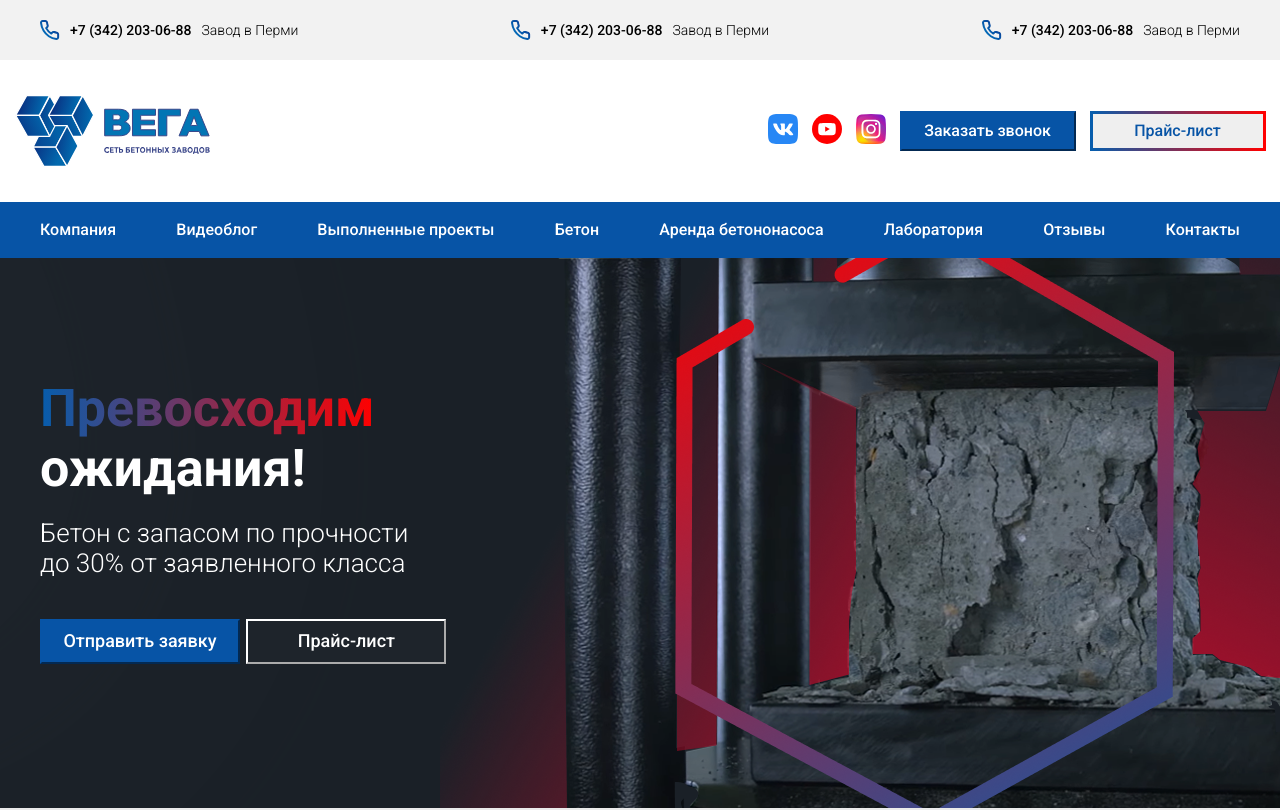
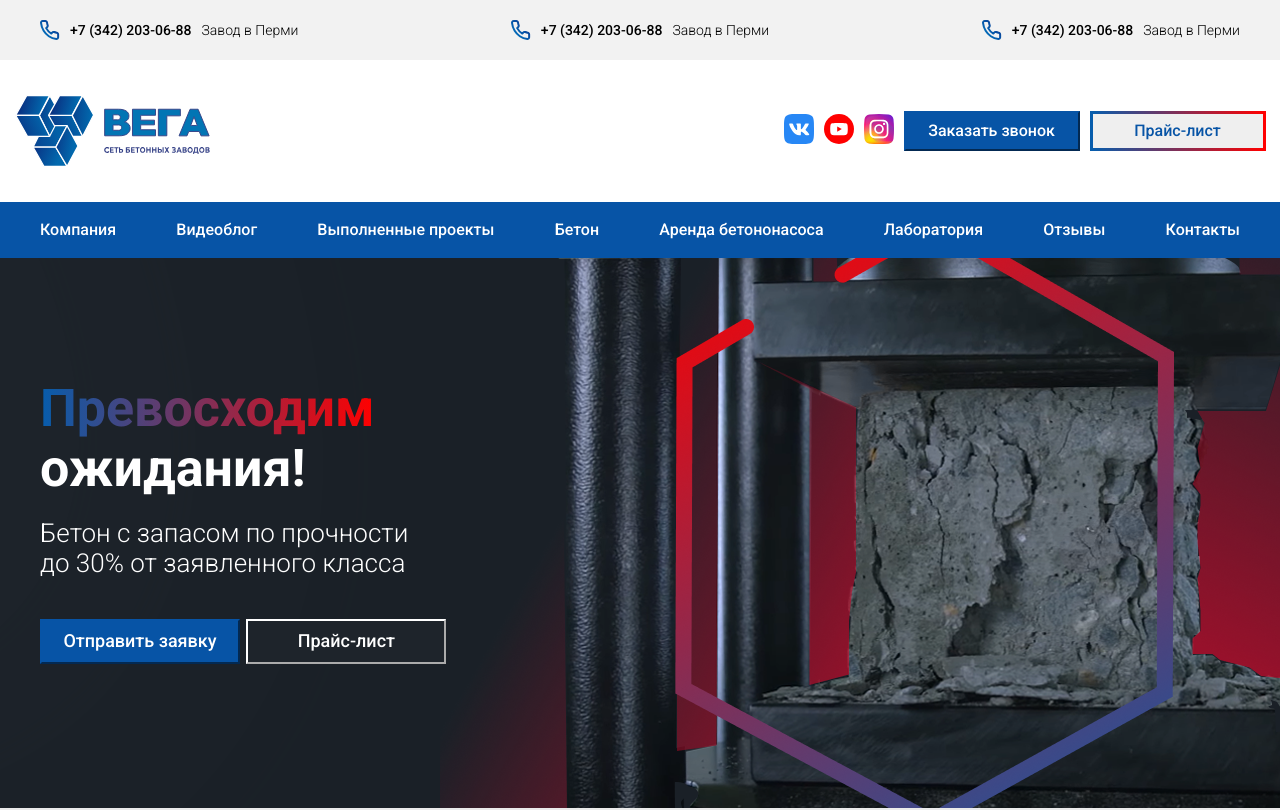
Before and after one commit to Danny1336/BetonVega_FIX, a plain HTML site: page index.html in a window 1280 px wide. Shown: the top 810 px of the page. Drawn offline with Linux system fonts and the light colour scheme.

Commit message:
Add files via upload

```diff
--- a/css/style.css
+++ b/css/style.css
@@ -89,15 +89,9 @@ h5 {
 }
 
 /* Содержание шапки */
-ul.header__listBTN>li {
-    display: inline;
-    vertical-align: middle;
-}
-
 li.listBTN__item:not(:last-child) {
     margin-right: 10px;
 }
-
 .header_btn {
     width: 176px;
     height: 40px;
--- a/index.html
+++ b/index.html
@@ -33,7 +33,7 @@
         </div>
         <div class="header__inner flex spacebetween aligncenter">
             <img class="Header__logo" src="assets/img/MainLogo.svg" alt="">
-            <ul class="list header__listBTN">
+            <ul class="list header__listBTN flex aligncenter">
                 <li class="listBTN__item"><img class="pointer" src="assets/img/VKlogo.svg" alt=""></li>
                 <li class="listBTN__item"><img class="pointer" src="assets/img/YTlogo.svg" alt=""></li>
                 <li class="listBTN__item"><img class="pointer" src="assets/img/instagramlogo.svg" alt=""></li>
```
